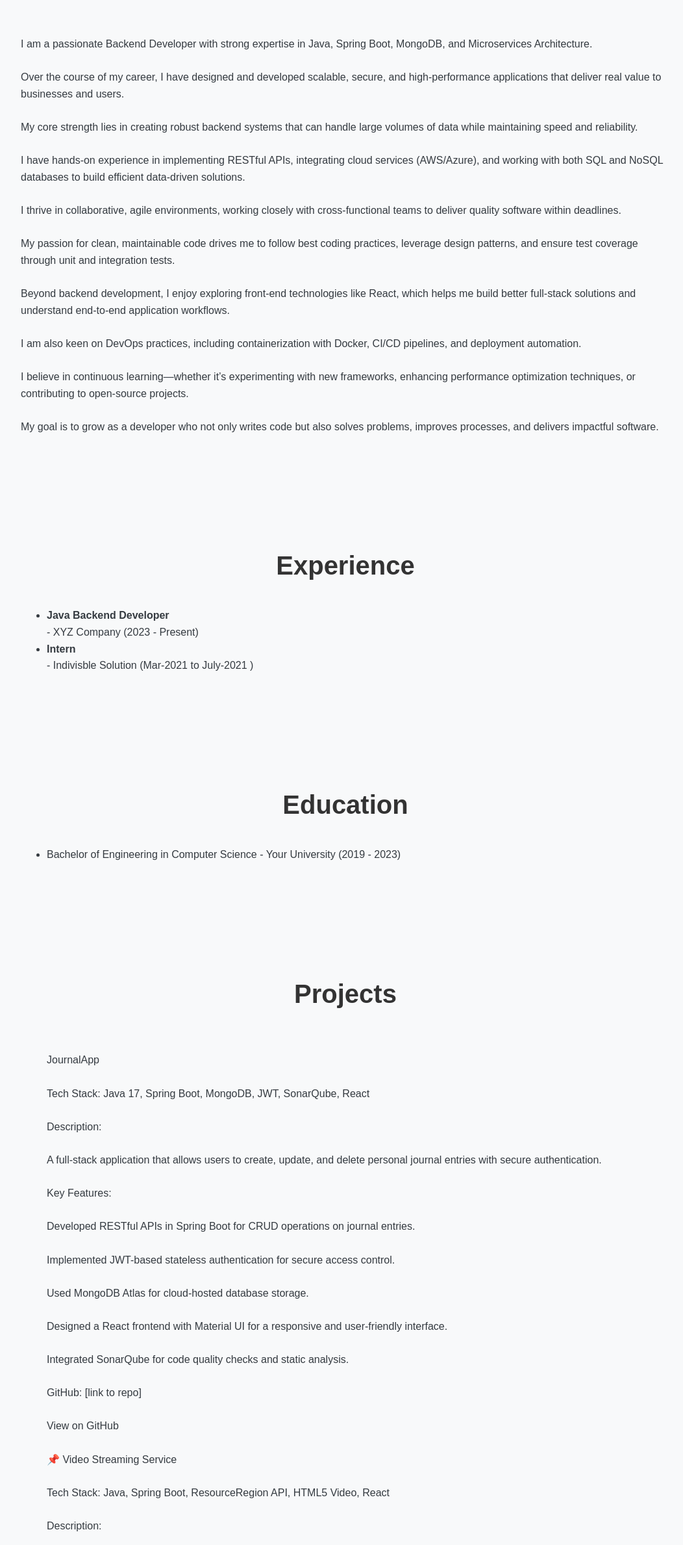
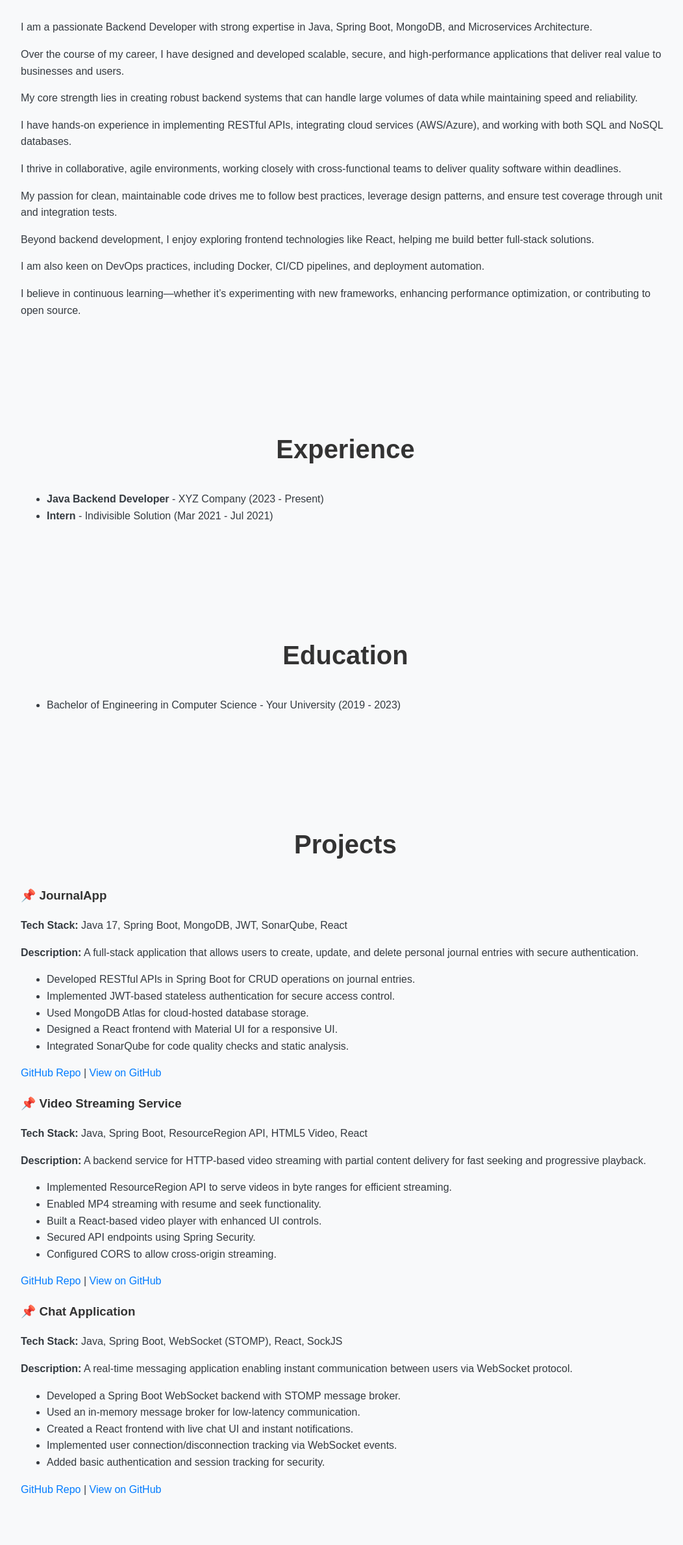
Before and after one commit to meetneral/meetneral.github.io, a plain HTML site: page index.html in a window 1280 px wide. Shown: the part 353-2730 px from the top of the page at 65% size, without its empty margins (108-1160 px from the left). Drawn offline with Linux system fonts and the light colour scheme.

Commit message:
Portfolio page

```diff
--- a/index.html
+++ b/index.html
@@ -12,42 +12,29 @@
 <header>
 	<div class="container">
 		<h1>Meet Neral</h1>
-		<p>Software Developer | Java Full stack | Spring Boot, Microservice, React |3+ years Experience</p>
+		<p>Software Developer | Java Full Stack | Spring Boot, Microservices, React | 3+ Years Experience</p>
 		<a href="#contact" class="btn">Contact Me</a>
 	</div>
 </header>
 
 <section id="about" class="container">
 	<h2>About Me</h2>
-	<p>
-		<br>I am a passionate Backend Developer with strong expertise in Java, Spring Boot, MongoDB, and Microservices Architecture.</br>
-<br>Over the course of my career, I have designed and developed scalable, secure, and high-performance applications that deliver real value to businesses and users.</br>
-
-<br>My core strength lies in creating robust backend systems that can handle large volumes of data while maintaining speed and reliability.</br>
-<br>I have hands-on experience in implementing RESTful APIs, integrating cloud services (AWS/Azure), and working with both SQL and NoSQL databases to build efficient data-driven solutions.</br>
-
-<br>I thrive in collaborative, agile environments, working closely with cross-functional teams to deliver quality software within deadlines.</br>
-<br>My passion for clean, maintainable code drives me to follow best coding practices, leverage design patterns, and ensure test coverage through unit and integration tests.</br>
-
-<br>Beyond backend development, I enjoy exploring front-end technologies like React, which helps me build better full-stack solutions and understand end-to-end application workflows.</br>
-<br>I am also keen on DevOps practices, including containerization with Docker, CI/CD pipelines, and deployment automation.</br>
-
-<br>I believe in continuous learning—whether it’s experimenting with new frameworks, enhancing performance optimization techniques, or contributing to open-source projects.</br>
-<br>My goal is to grow as a developer who not only writes code but also solves problems, improves processes, and delivers impactful software.</br>
-
-
-	</p>
+	<p>I am a passionate Backend Developer with strong expertise in Java, Spring Boot, MongoDB, and Microservices Architecture.</p>
+	<p>Over the course of my career, I have designed and developed scalable, secure, and high-performance applications that deliver real value to businesses and users.</p>
+	<p>My core strength lies in creating robust backend systems that can handle large volumes of data while maintaining speed and reliability.</p>
+	<p>I have hands-on experience in implementing RESTful APIs, integrating cloud services (AWS/Azure), and working with both SQL and NoSQL databases.</p>
+	<p>I thrive in collaborative, agile environments, working closely with cross-functional teams to deliver quality software within deadlines.</p>
+	<p>My passion for clean, maintainable code drives me to follow best practices, leverage design patterns, and ensure test coverage through unit and integration tests.</p>
+	<p>Beyond backend development, I enjoy exploring frontend technologies like React, helping me build better full-stack solutions.</p>
+	<p>I am also keen on DevOps practices, including Docker, CI/CD pipelines, and deployment automation.</p>
+	<p>I believe in continuous learning—whether it’s experimenting with new frameworks, enhancing performance optimization, or contributing to open source.</p>
 </section>
 
 <section id="experience" class="container">
 	<h2>Experience</h2>
 	<ul>
-		<li><strong><b>Java Backend Developer</b></strong><br>
-			- XYZ Company (2023 - Present)
-		</li>
-		<li><strong><b>Intern</b></strong>
-			<br>- Indivisble Solution (Mar-2021 to July-2021 )
-		</li>
+		<li><b>Java Backend Developer</b> - XYZ Company (2023 - Present)</li>
+		<li><b>Intern</b> - Indivisible Solution (Mar 2021 - Jul 2021)</li>
 	</ul>
 </section>
 
@@ -58,101 +45,66 @@
 	</ul>
 </section>
 
-
-
 <section id="projects" class="container">
 	<h2>Projects</h2>
+
+	<div class="project">
+		<h3>📌 JournalApp</h3>
+		<p><b>Tech Stack:</b> Java 17, Spring Boot, MongoDB, JWT, SonarQube, React</p>
+		<p><b>Description:</b> A full-stack application that allows users to create, update, and delete personal journal entries with secure authentication.</p>
+		<ul>
+			<li>Developed RESTful APIs in Spring Boot for CRUD operations on journal entries.</li>
+			<li>Implemented JWT-based stateless authentication for secure access control.</li>
+			<li>Used MongoDB Atlas for cloud-hosted database storage.</li>
+			<li>Designed a React frontend with Material UI for a responsive UI.</li>
+			<li>Integrated SonarQube for code quality checks and static analysis.</li>
+		</ul>
+		<p><a href="#">GitHub Repo</a> | <a href="#">View on GitHub</a></p>
+	</div>
+
+	<div class="project">
+		<h3>📌 Video Streaming Service</h3>
+		<p><b>Tech Stack:</b> Java, Spring Boot, ResourceRegion API, HTML5 Video, React</p>
+		<p><b>Description:</b> A backend service for HTTP-based video streaming with partial content delivery for fast seeking and progressive playback.</p>
+		<ul>
+			<li>Implemented ResourceRegion API to serve videos in byte ranges for efficient streaming.</li>
+			<li>Enabled MP4 streaming with resume and seek functionality.</li>
+			<li>Built a React-based video player with enhanced UI controls.</li>
+			<li>Secured API endpoints using Spring Security.</li>
+			<li>Configured CORS to allow cross-origin streaming.</li>
+		</ul>
+		<p><a href="#">GitHub Repo</a> | <a href="#">View on GitHub</a></p>
+	</div>
+
+	<div class="project">
+		<h3>📌 Chat Application</h3>
+		<p><b>Tech Stack:</b> Java, Spring Boot, WebSocket (STOMP), React, SockJS</p>
+		<p><b>Description:</b> A real-time messaging application enabling instant communication between users via WebSocket protocol.</p>
+		<ul>
+			<li>Developed a Spring Boot WebSocket backend with STOMP message broker.</li>
+			<li>Used an in-memory message broker for low-latency communication.</li>
+			<li>Created a React frontend with live chat UI and instant notifications.</li>
+			<li>Implemented user connection/disconnection tracking via WebSocket events.</li>
+			<li>Added basic authentication and session tracking for security.</li>
+		</ul>
+		<p><a href="#">GitHub Repo</a> | <a href="#">View on GitHub</a></p>
+	</div>
+</section>
+
+<section id="achievements" class="container">
+	<h2>Project Achievements</h2>
 	<ul>
-		<br>JournalApp</br>
-<br>Tech Stack: Java 17, Spring Boot, MongoDB, JWT, SonarQube, React</br>
-
-<br>Description:</br>
-<br>A full-stack application that allows users to create, update, and delete personal journal entries with secure authentication.</br>
-
-<br>Key Features:</br>
-
-<br>Developed RESTful APIs in Spring Boot for CRUD operations on journal entries.</br>
-
-<br>Implemented JWT-based stateless authentication for secure access control.</br>
-
-<br>Used MongoDB Atlas for cloud-hosted database storage.</br>
-
-<br>Designed a React frontend with Material UI for a responsive and user-friendly interface.</br>
-
-<br>Integrated SonarQube for code quality checks and static analysis.</br>
-
-<br>GitHub: [link to repo]</br>
-<br>View on GitHub</br>
-
-<br>📌 Video Streaming Service</br>
-<br>Tech Stack: Java, Spring Boot, ResourceRegion API, HTML5 Video, React</br>
-
-<br>Description:</br>
-<br>A backend service for HTTP-based video streaming with partial content delivery (range requests) for fast seeking and progressive playback.</br>
-
-<br>Key Features:</br>
-
-<br>Implemented ResourceRegion API to serve videos in byte ranges for efficient streaming.</br>
-
-<br>Enabled MP4 streaming with resume and seek functionality.</br>
-
-<br>Built a React-based video player with enhanced UI controls.</br>
-
-<br>Secured API endpoints using Spring Security.</br>
-
-<br>Configured CORS to allow cross-origin streaming.</br>
-
-<br>GitHub: [link to repo]</br>
-<br>View on GitHub</br>
-
-<br>📌 Chat Application</br>
-<br>Tech Stack: Java, Spring Boot, WebSocket (STOMP), React, SockJS</br>
-
-<br>Description:</br>
-<br>A real-time messaging application enabling instant communication between users via WebSocket protocol.</br>
-
-<br>Key Features:</br>
-
-<br>Developed a Spring Boot WebSocket backend with STOMP message broker for real-time messaging.</br>
-
-<br>Used an in-memory message broker for low-latency communication.</br>
-
-<br>Created a React frontend with live chat UI and instant notifications.</br>
-
-<br>Implemented user connection/disconnection tracking via WebSocket event listeners.</br>
-
-<br>Added basic authentication and session tracking for security.</br>
-
-<br>GitHub: [link to repo]</br>
-<br>View on GitHub</br>
-</ul>
-<section id="achievements" class="container">
-	<h2> Project Achievements</h2>
-	<!--	<ul>-->
-	<!--		<li>Certified in Java 8 & Spring Boot</li>-->
-	<!--		<li>Winner of College Hackathon 2022</li>-->
-	<!--		<li>Contributed to open-source projects on GitHub</li>-->
-	<!--	</ul>-->
-
-	<br>Implemented RESTful APIs with Spring Boot for core business features, ensuring secure data transfer via JWT-based authentication.</br>
-
-	<br>Integrated AWS S3 for file storage and retrieval, enabling seamless upload/download functionality.</br>
-
-	<br>Configured WebSocket communication for real-time updates in the application’s dashboard.</br>
-
-	<br>Built reusable React components with hooks, improving UI development speed by 30%.</br>
-
-	<br>Implemented pagination and filtering in API endpoints to handle large datasets efficiently.</br>
-
-	<br>Introduced Redis caching for frequently accessed API data, improving performance and reducing database load.</br>
-
-	<br>Set up CI/CD pipelines with GitHub Actions and Docker for automated testing and deployment.</br>
-
-	<br>Wrote JUnit and Mockito tests for backend services, increasing code coverage to 80%.</br>
-
-	<br>Improved API response time from ~1.8s to 1.2s by optimizing SQL queries and adding indexes.</br>
-
-	<br>Collaborated with QA team to identify and fix bugs before production release, reducing post-release defects by 25%.</br>
+		<li>Implemented RESTful APIs with Spring Boot and JWT authentication.</li>
+		<li>Integrated AWS S3 for file storage and retrieval.</li>
+		<li>Configured WebSocket for real-time updates in dashboards.</li>
+		<li>Built reusable React components with hooks (UI dev speed ↑30%).</li>
+		<li>Implemented pagination & filtering for large datasets.</li>
+		<li>Introduced Redis caching (faster API response & less DB load).</li>
+		<li>Set up CI/CD pipelines with GitHub Actions & Docker.</li>
+		<li>Wrote JUnit & Mockito tests, achieving 80% coverage.</li>
+		<li>Optimized API response time (~1.8s → 1.2s).</li>
+		<li>Reduced post-release defects by 25% through QA collaboration.</li>
+	</ul>
 </section>
 
 <section id="contact" class="container">
```
